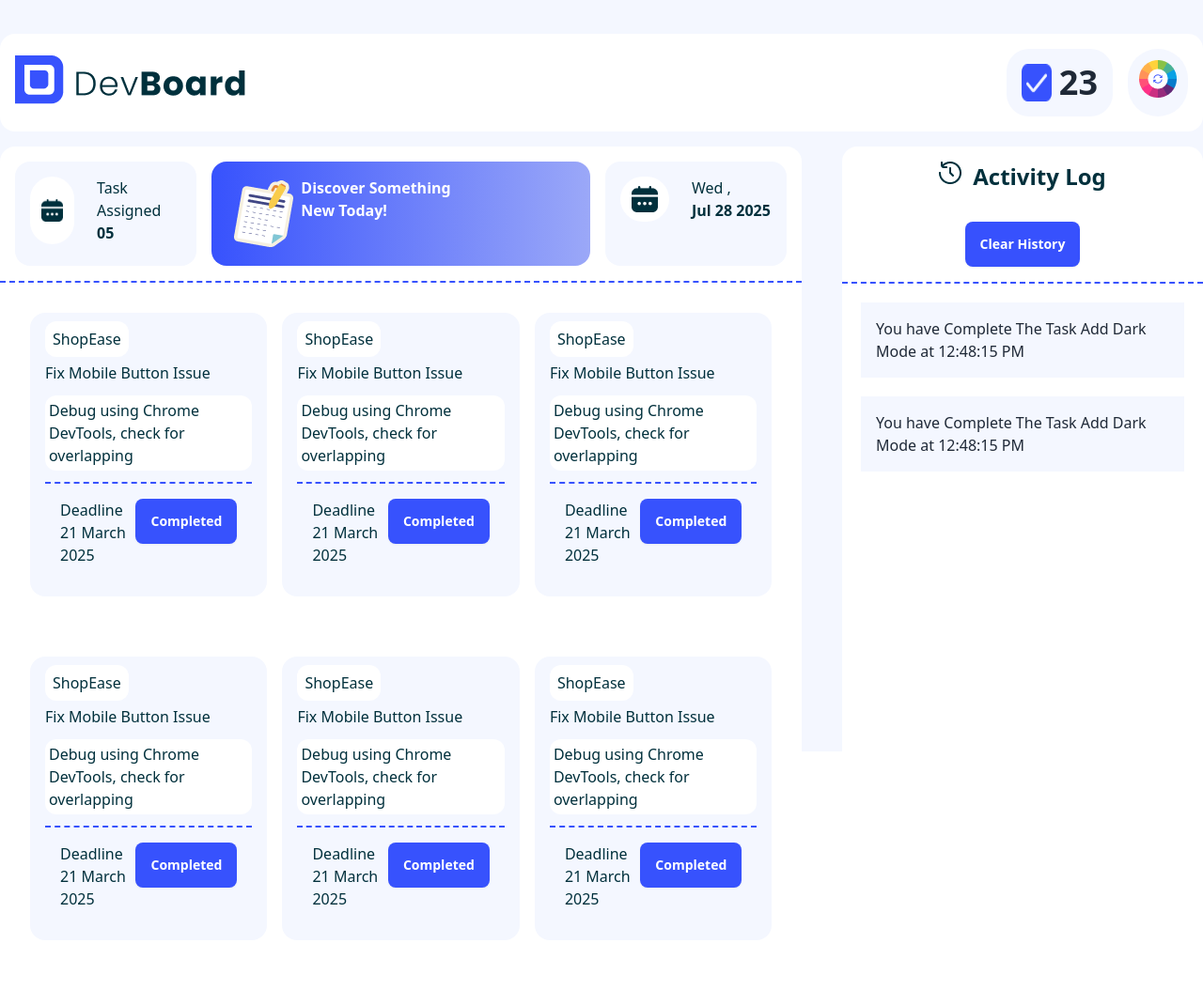
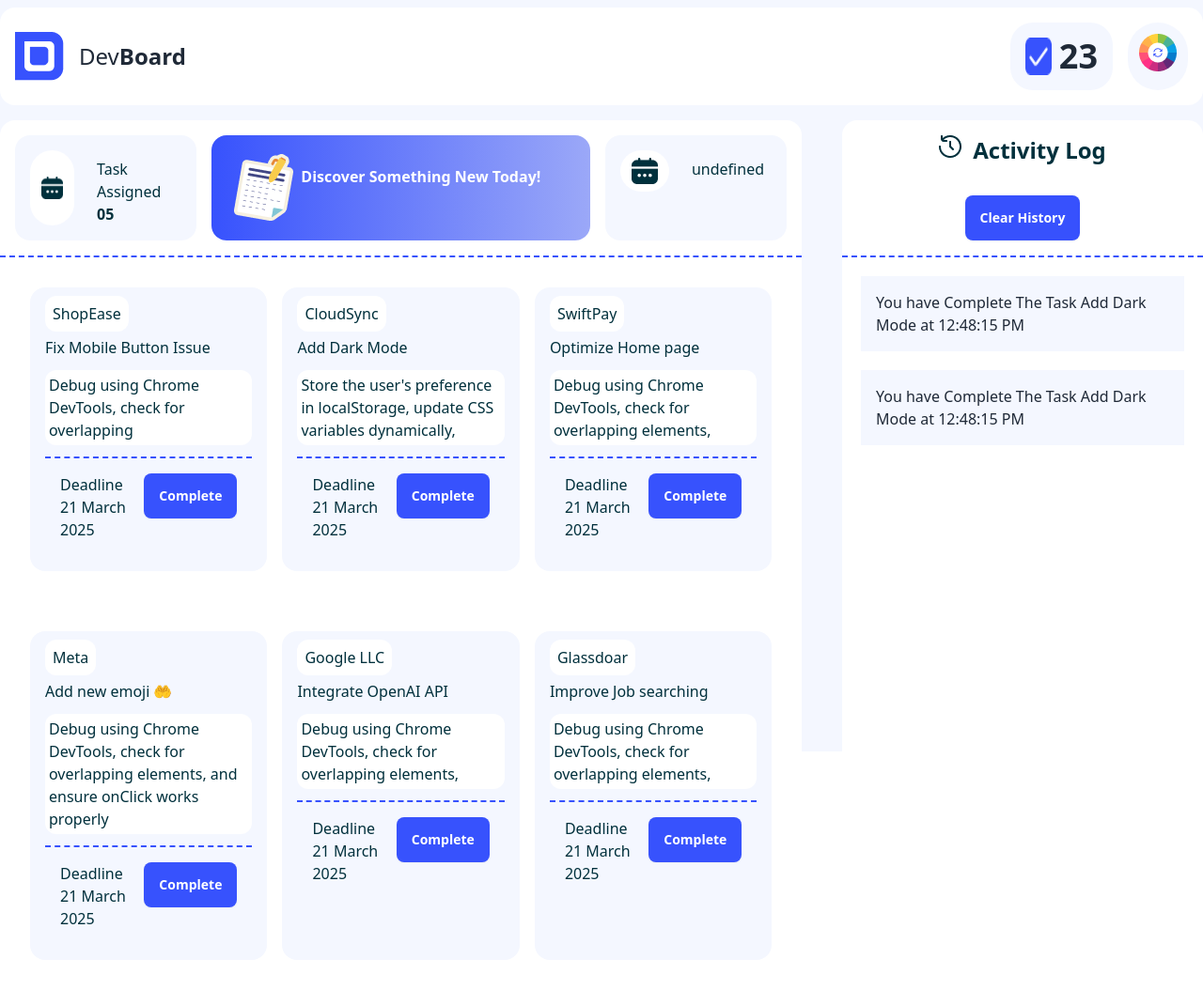
Before and after one commit to Sahabiar/DevBoard_toDo_list, a plain HTML site: page index.html in a window 1280 px wide. Shown: the whole page at 94% size. Before the commit the page ends 1033 px from the top, so only its background shows below. Drawn offline with nearby package versions, Linux system fonts and the light colour scheme.

Commit message:
changes added

```diff
--- /dev/null
+++ b/app.js
@@ -0,0 +1,40 @@
+// Funsctionality code's by sahabiar are here
+// Date: 2025-03-01
+const completebtns = document.querySelectorAll('.outline-none');
+
+for (let i = 0; i < completebtns.length; i++) {
+  completebtns[i].addEventListener('click', function (event) {
+    this.parentNode.style.textDecoration = 'line-through';
+    event.target.disabled = true;
+  });
+}
+
+
+
+
+
+
+
+
+
+
+
+
+
+function cBColor() {
+  // Generate a random hex color
+  let randomColor = '#' + Math.floor(Math.random()*16777215).toString(16);
+  document.body.style.backgroundColor = randomColor;
+}
+
+// get the current date and time as a string
+document.getElementById('date').innerText = cTime();
+function cTime() {
+  const now = new Date();
+  const currentDateTime = now.toLocaleString();
+  console.log(currentDateTime);
+}
+  function showAlert() {
+    var myText = "Board Updated Successfully";
+    alert (myText);
+  }
--- a/index.html
+++ b/index.html
@@ -15,16 +15,17 @@
   <link href="https://cdn.jsdelivr.net/npm/daisyui@4.12.24/dist/full.min.css" rel="stylesheet" type="text/css" />
 </head>
 
-<body class="bg-[#f4f7ff] h-lvh font-poppins">
+<body class="bg-[#f4f7ff] h-lvh font-poppins bg_change">
   <header class="container mx-auto pt-1">
-    <nav class="mt-8 rounded-2xl bg-white text-gray-800 p-4 mb-4">
+    <nav class="mt-1 rounded-2xl bg-white text-gray-800 p-4 mb-4">
       <div class="flex justify-between items-center">
-        <a href="#" class="flex align-center text-2xl font-bold"><img src="assets/Group 2.png" alt=""></a>
+        <a href="#" class="flex items-center text-2xl"><img class="mr-4" src="assets/logo.png" alt="">Dev<span
+            class="text-2xl font-bold">Board</span></a>
         <ul class="flex space-x-4">
-          <li class="flex bg-[#F4F7FF] p-4 rounded-3xl "><img src="assets/Group.png" alt="Colour Theme option"><span
-              class="ml-2 font-bold  text-4xl">23</span></li>
-          <li class="bg-[#F4F7FF] p-3 rounded-full "><button href="#" class="hover:text-gray-300"><img
-                src="assets/Group 8.png" alt="Colour Theme option"></button>
+          <li class="flex bg-[#F4F7FF] p-4 rounded-3xl "><img src="assets/checkbox.png" alt="Colour Theme option"><span
+              class="ml-2 font-bold text-2xl sm:text-2xl md:text-4xl">23</span></li>
+          <li class="bg-[#F4F7FF] p-3 rounded-full "><button onclick="cBColor()" href="#"
+              class="hover:text-gray-300"><img src="assets/theme-btn.png" alt="Colour Theme option"></button>
           </li>
         </ul>
       </div>
@@ -36,31 +37,31 @@
           <div class="col-span-1 bg-[#F4F7FF] p-4 rounded-2xl">
             <div class="flex">
               <div class="rounded-full bg-white px-3 py-2 content-center">
-                <img src="assets/fi-sr-calendar.png" alt="">
+                <img src="assets/calender.png" alt="">
 
               </div>
-              <div class="ml-6 text-[#00303C]">
+              <div class="mt-2 ml-6 text-[#00303C]">
                 <h3 class="font-normal">Task Assigned </h3>
                 <h3 class="font-bold">05</h3>
               </div>
             </div>
           </div>
-          <div class="col-span-2 bg-gradient-to-r from-[#3752FD] to-[#9BA8F8] p-4 rounded-2xl">
-            <div class="flex items
+          <div class="col-span-2 bg-gradient-to-r from-[#3752FD] to-[#9BA8F8] p-4 rounded-2xl"><a href="blogs.html">
+              <div class="flex items
                           -center text-white">
-              <img src="assets/fi_18577309.png" alt="Project Icon">
-              <h3 class="font-semibold">Discover Something <br> New Today!</h3>
-            </div>
+                <img src="assets/board.png" alt="Project Icon">
+                <h3 class="mt-4 font-semibold">Discover Something New Today!</h3>
+              </div>
+            </a>
           </div>
           <div class="col-span-1 bg-[#F4F7FF] p-4 rounded-2xl">
             <div class="flex">
               <div class="rounded-full bg-white px-3 py-2 content-center">
-                <img src="assets/fi-sr-calendar.png" alt=" Project Icon">
+                <img src="assets/calender.png" alt=" Project Icon">
 
               </div>
-              <div class="ml-6 text-[#00303C]">
-                <h3 class="font-normal">Wed ,</h3>
-                <h3 class="font-bold">Jul 28 2025</h3>
+              <div class="mt-2 ml-6 text-[#00303C]">
+                <h3 id="date" class="font-normal">Wed ,</h3>
               </div>
             </div>
           </div>
@@ -76,74 +77,80 @@
                 <span class="">Deadline</span>
                 <h3 class="font-normal text-[#00303C]">21 March 2025 </h3>
               </div>
-              <button class="btn bg-[#3752FD] border-none outline-none text-white font-bold">Completed</>
+              <button id="Complete" onclick="showAlert()"
+                class="btn bg-[#3752FD] border-none outline-none text-white font-bold">Complete</>
             </div>
           </div>
           <div class="bg-[#F4F7FF] p-4 rounded-2xl text-[#00303C]">
-            <span class="rounded-xl bg-white px-2 py-2  content-center">ShopEase</span>
-            <h2 class="my-3 font-medium font-width-[24px]">Fix Mobile Button Issue</h2>
-            <p class="my-3 rounded-xl bg-white p-1 content-center">Debug using Chrome DevTools, check for
-              overlapping</p>
+            <span class="rounded-xl bg-white px-2 py-2  content-center">CloudSync</span>
+            <h2 class="my-3 font-medium font-width-[24px]">Add Dark Mode</h2>
+            <p class="my-3 rounded-xl bg-white p-1 content-center">Store the user's preference in localStorage, update
+              CSS variables dynamically,</p>
             <div class="flex justify-between border-t-2 border-dashed border-[#3752FD] p-4">
               <div class="text-[#00303C]">
                 <span class="">Deadline</span>
                 <h3 class="font-normal text-[#00303C]">21 March 2025 </h3>
               </div>
-              <button class="btn bg-[#3752FD] border-none outline-none text-white font-bold">Completed</>
+              <button onclick="showAlert()"
+                class="btn bg-[#3752FD] border-none outline-none text-white font-bold">Complete</>
             </div>
           </div>
           <div class="bg-[#F4F7FF] p-4 rounded-2xl text-[#00303C]">
-            <span class="rounded-xl bg-white px-2 py-2  content-center">ShopEase</span>
-            <h2 class="my-3 font-medium font-width-[24px]">Fix Mobile Button Issue</h2>
-            <p class="my-3 rounded-xl bg-white p-1 content-center">Debug using Chrome DevTools, check for
-              overlapping</p>
+            <span class="rounded-xl bg-white px-2 py-2  content-center">SwiftPay</span>
+            <h2 class="my-3 font-medium font-width-[24px]">Optimize Home page</h2>
+            <p class="my-3 rounded-xl bg-white p-1 content-center">Debug using Chrome DevTools, check for overlapping
+              elements,</p>
             <div class="flex justify-between border-t-2 border-dashed border-[#3752FD] p-4">
               <div class="text-[#00303C]">
                 <span class="">Deadline</span>
                 <h3 class="font-normal text-[#00303C]">21 March 2025 </h3>
               </div>
-              <button class="btn bg-[#3752FD] border-none outline-none text-white font-bold">Completed</>
+              <button onclick="showAlert()"
+                class="btn bg-[#3752FD] border-none outline-none text-white font-bold">Complete</>
             </div>
           </div>
         </div>
         <div class="grid grid-cols-1 md:grid-cols-2 lg:grid-cols-3 gap-4 p-8">
           <div class="bg-[#F4F7FF] p-4 rounded-2xl text-[#00303C]">
-            <span class="rounded-xl bg-white px-2 py-2  content-center">ShopEase</span>
-            <h2 class="my-3 font-medium font-width-[24px]">Fix Mobile Button Issue</h2>
-            <p class="my-3 rounded-xl bg-white p-1 content-center">Debug using Chrome DevTools, check for
-              overlapping</p>
+            <span class="rounded-xl bg-white px-2 py-2  content-center">Meta</span>
+            <h2 class="my-3 font-medium font-width-[24px]">Add new emoji 🤲</h2>
+            <p class="my-3 rounded-xl bg-white p-1 content-center">Debug using Chrome DevTools, check for overlapping
+              elements, and ensure onClick works properly</p>
             <div class="flex justify-between border-t-2 border-dashed border-[#3752FD] p-4">
               <div class="text-[#00303C]">
                 <span class="">Deadline</span>
                 <h3 class="font-normal text-[#00303C]">21 March 2025 </h3>
               </div>
-              <button class="btn bg-[#3752FD] border-none outline-none text-white font-bold">Completed</>
+              <button onclick="showAlert()"
+                class="btn bg-[#3752FD] border-none outline-none text-white font-bold">Complete</>
             </div>
           </div>
           <div class="bg-[#F4F7FF] p-4 rounded-2xl text-[#00303C]">
-            <span class="rounded-xl bg-white px-2 py-2  content-center">ShopEase</span>
-            <h2 class="my-3 font-medium font-width-[24px]">Fix Mobile Button Issue</h2>
-            <p class="my-3 rounded-xl bg-white p-1 content-center">Debug using Chrome DevTools, check for
-              overlapping</p>
+            <span class="rounded-xl bg-white px-2 py-2  content-center">Google LLC</span>
+            <h2 class="my-3 font-medium font-width-[24px]">Integrate OpenAI API</h2>
+            <p class="my-3 rounded-xl bg-white p-1 content-center">Debug using Chrome DevTools, check for overlapping
+              elements,</p>
             <div class="flex justify-between border-t-2 border-dashed border-[#3752FD] p-4">
               <div class="text-[#00303C]">
                 <span class="">Deadline</span>
                 <h3 class="font-normal text-[#00303C]">21 March 2025 </h3>
               </div>
-              <button class="btn bg-[#3752FD] border-none outline-none text-white font-bold">Completed</>
+              <button onclick="showAlert()"
+                class="btn bg-[#3752FD] border-none outline-none text-white font-bold">Complete</>
             </div>
           </div>
           <div class="bg-[#F4F7FF] p-4 rounded-2xl text-[#00303C]">
-            <span class="rounded-xl bg-white px-2 py-2  content-center">ShopEase</span>
-            <h2 class="my-3 font-medium font-width-[24px]">Fix Mobile Button Issue</h2>
-            <p class="my-3 rounded-xl bg-white p-1 content-center">Debug using Chrome DevTools, check for
-              overlapping</p>
+            <span class="rounded-xl bg-white px-2 py-2  content-center">Glassdoar</span>
+            <h2 class="my-3 font-medium font-width-[24px]">Improve Job searching</h2>
+            <p class="my-3 rounded-xl bg-white p-1 content-center">Debug using Chrome DevTools, check for overlapping
+              elements,</p>
             <div class="flex justify-between border-t-2 border-dashed border-[#3752FD] p-4">
               <div class="text-[#00303C]">
                 <span class="">Deadline</span>
                 <h3 class="font-normal text-[#00303C]">21 March 2025 </h3>
               </div>
-              <button class="btn bg-[#3752FD] border-none outline-none text-white font-bold">Completed</>
+              <button onclick="showAlert()"
+                class="btn bg-[#3752FD] border-none outline-none text-white font-bold">Complete</>
             </div>
           </div>
         </div>
@@ -152,7 +159,7 @@
       <aside class="flex-end bg-white w-[30%] rounded-2xl ">
         <div class="flex align-center justify-center flex-wrap p-4">
           <div class="w-6">
-            <img src="assets/fi-sr-time-past.png" alt="">
+            <img src="assets/activity.png" alt="">
           </div>
           <h3 class="ml-3 lg:text-2xl font-bold text-[#00303C]">Activity Log</h3>
         </div>
@@ -169,7 +176,7 @@
       </aside>
     </section>
   </header>
-
+  <script src="app.js"></script>
   <script src="https://cdn.tailwindcss.com"></script>
 </body>
 
```
Also changed, not shown: blogs.html (added, +123 -0 lines), assets/Group 2.png (deleted), assets/Group 8.png (deleted), assets/Group.png (deleted), assets/activity.png (added), assets/board.png (added), assets/calender.png (added), assets/checkbox.png (added), assets/fi-sr-calendar.png (deleted), assets/fi-sr-time-past.png (deleted), assets/fi_18577309.png (deleted), assets/logo.png (added), assets/theme-btn.png (added), 2 other files.
